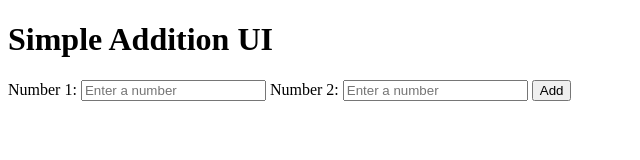
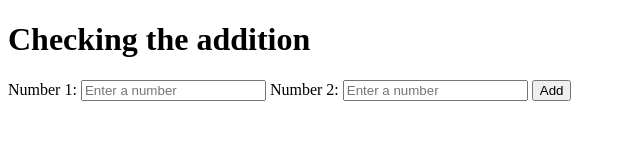
Before and after one commit to InderdipShere/InterfaceGenerator4MD, a plain HTML site: page index.html in a window 1280 px wide. Shown: the whole page, without its empty margins (0-640 px from the left). Drawn offline with Linux system fonts and the light colour scheme.

Commit message:
Update index.html

```diff
--- a/index.html
+++ b/index.html
@@ -7,7 +7,7 @@
     <!-- Add your CSS styles here (optional) -->
 </head>
 <body>
-    <h1>Simple Addition UI</h1>
+    <h1>Checking the addition</h1>
     <label for="number1">Number 1:</label>
     <input type="number" id="number1" placeholder="Enter a number">
 
```
